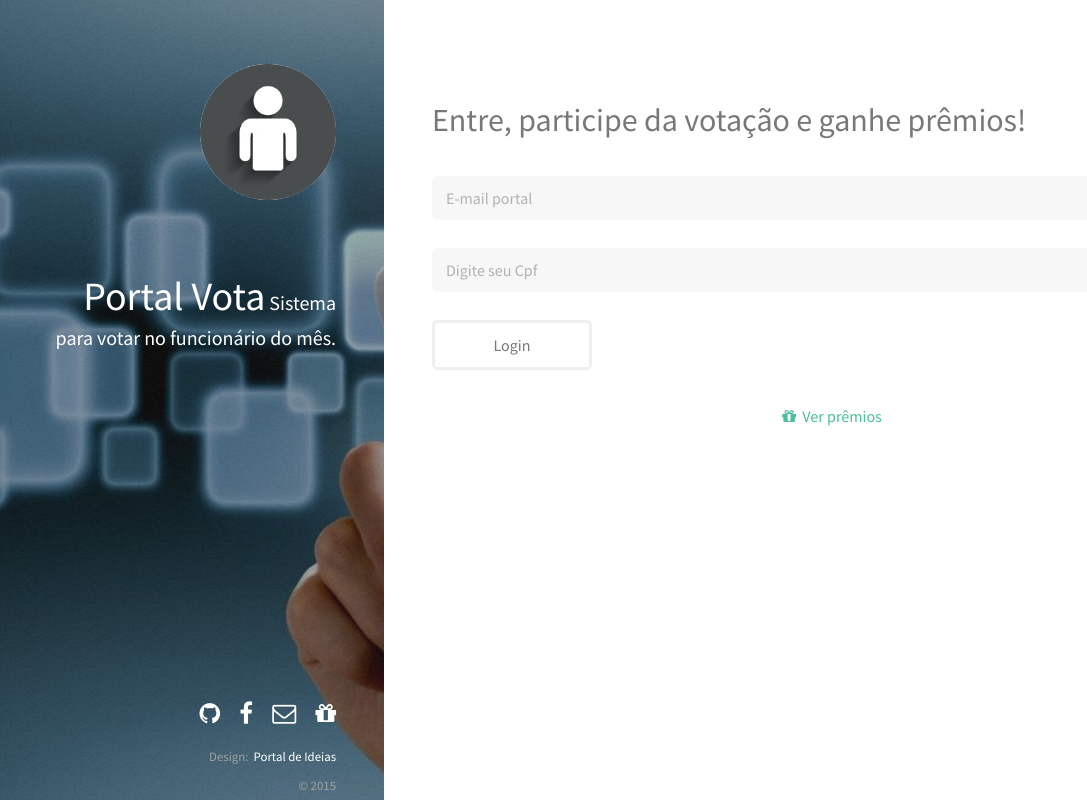
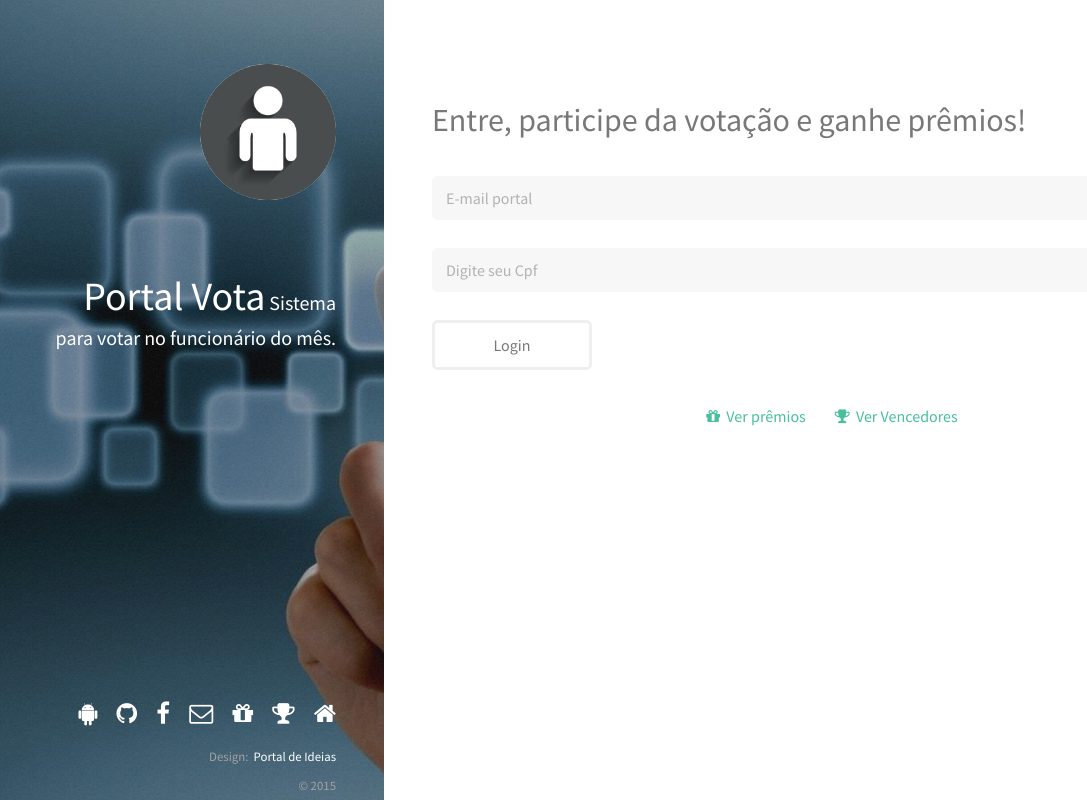
Before and after one commit to mateusportal/Portal_Vota, a Django app: page / in a window 1280 px wide. Shown: the whole page, without its empty margins (0-1087 px from the left). Run offline with Django 3.2, Linux system fonts and the light colour scheme; some web fonts are replaced.

Commit message:
Finalizando detalhes dos vencedores

```diff
--- a/core/templates/base.html
+++ b/core/templates/base.html
@@ -37,10 +37,13 @@
 	<!-- Footer -->
 	<footer id="footer">
 		<ul class="icons">
-			<li><a href="https://github.com/tiagoportal/Portal_Vota" title="Veja o projeto no Github"><span class="icon fa-github"></span></a></li>
-			<li><a href="https://www.facebook.com/portal.deideias?fref=ts" title="Nossa página no facebook"><span class="icon fa-facebook"></span></a></li>
-			<li><a href="contato@portaldeideias.com.br" title="Contato@portaldeideias.com.br" ><span class="icon fa-envelope-o"></span></a></li>
-			<li><a href="/premios/" alt="Ver Premios" title="Ver Prêmios" ><span class="icon fa-gift"></span></a></li>
+			<li><a href="https://play.google.com/store/apps/details?id=appinventor.ai_edsonlb.PortalVota" title="Google Play"target="blank"><span class="icon fa-android"></span></a></li>
+			<li><a href="https://github.com/tiagoportal/Portal_Vota" title="Veja o projeto no Github" target="blank"><span class="icon fa-github"></span></a></li>
+			<li><a href="https://www.facebook.com/portal.deideias?fref=ts" title="Nossa página no facebook" target="blank"><span class="icon fa-facebook"></span></a></li>
+			<li><a href="contato@portaldeideias.com.br" title="Contato@portaldeideias.com.br"><span class="icon fa-envelope-o"></span></a></li>
+			<li><a href="/premios/" alt="Ver Premios" title="Ver Prêmios"><span class="icon fa-gift"></span></a></li>
+			<li><a href="/vencedores/" alt="Ver vencedores" title="Ver vencedores"><span class="icon fa-trophy"></span></a></li>
+			<li><a href="/valida_login/" alt="login" title="home"><span class="icon fa-home"></span></a></li>
 		</ul>
 		<ul class="copyright">
 			<li>Design:&nbsp <a href="http://www.portaldeideias.com.br">Portal de Ideias</a></li><li>&copy; 2015</li>
--- a/core/templates/index.html
+++ b/core/templates/index.html
@@ -14,7 +14,8 @@
     </form>
 
     <div style="text-align:center">
-    	<a href="/premios/" class="icon fa-gift" title="Ver Prêmios">&nbsp&nbspVer prêmios</a>
+    	<a href="/premios/" class="icon fa-gift" title="Ver Prêmios">&nbsp&nbspVer prêmios</a>&nbsp&nbsp&nbsp&nbsp&nbsp&nbsp&nbsp&nbsp
+        <a href="/vencedores/" class="icon fa-trophy" title="Ver Vencedores">&nbsp&nbspVer Vencedores</a>
     </div>
 </section>
 {% endblock %}
```
Also changed, not shown: core/templates/vencedores.html (+8 -3 lines).
